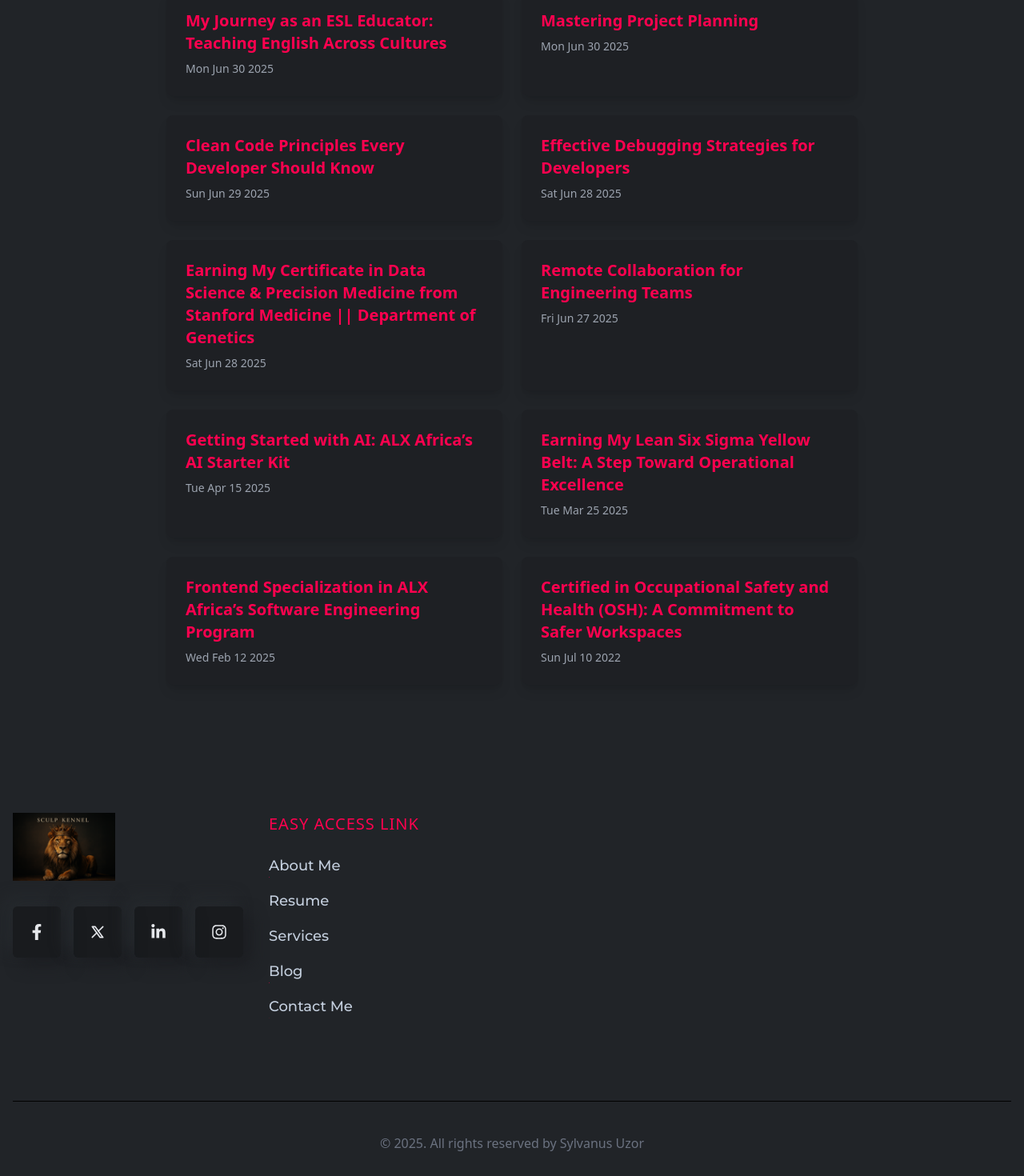
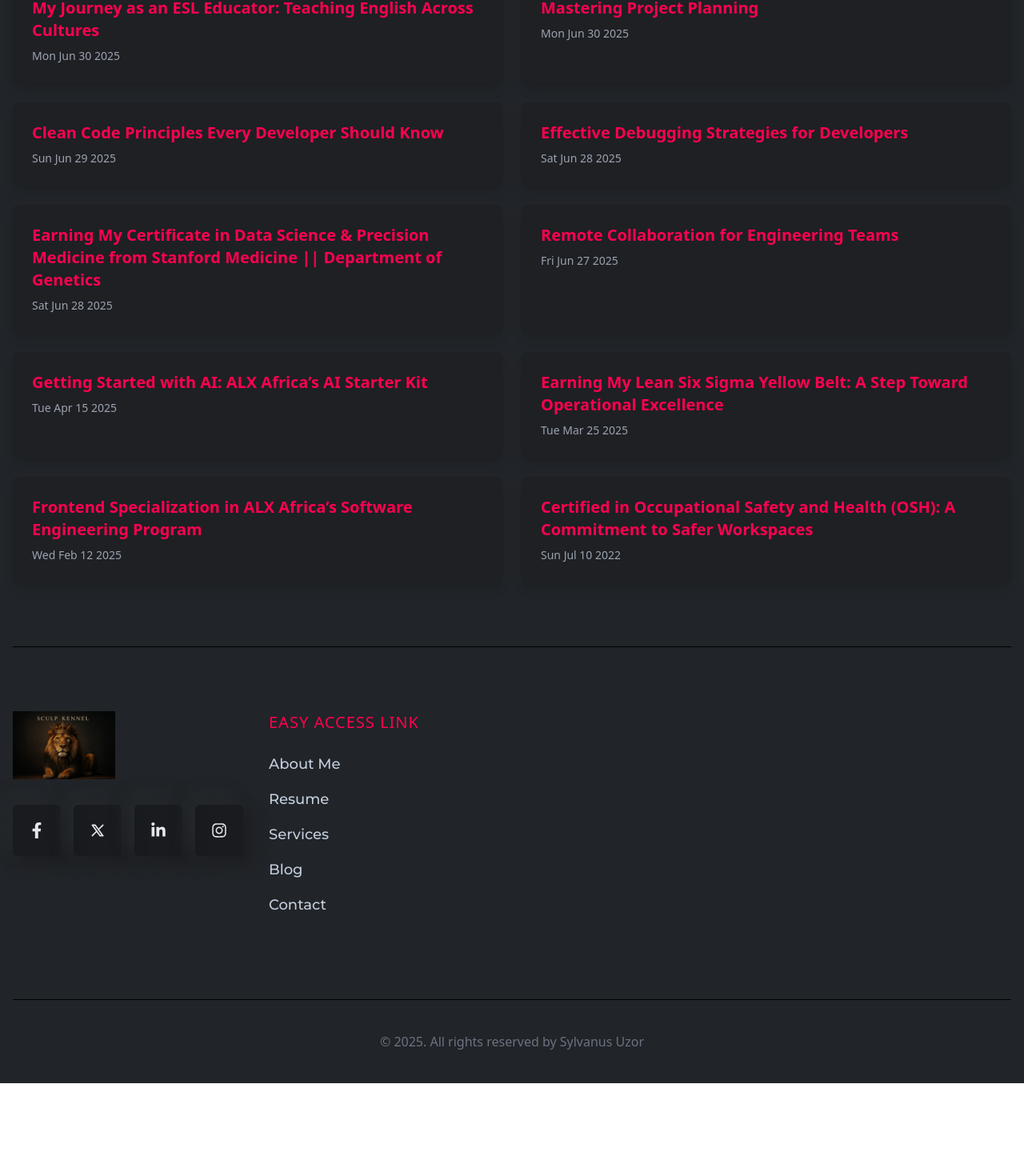
Before and after one commit to Emperoar0147/my-portfolio, a React (Create React App) app: page /#/blog in a window 1280 px wide. Shown: the part 580-2050 px from the top of the page at 80% size. After the commit the page ends 1934 px from the top, so only its background shows below. Built offline with nearby package versions, Linux system fonts and the light colour scheme.

Commit message:
Update footer links and scroll-to-top behavior

```diff
--- a/package.json
+++ b/package.json
@@ -18,6 +18,7 @@
     "react-icons": "^4.12.0",
     "react-markdown": "^10.1.0",
     "react-router-dom": "^6.30.1",
+    "react-router-hash-link": "^2.4.3",
     "react-scripts": "5.0.1",
     "react-scroll": "^1.8.9",
     "react-simple-typewriter": "^5.0.1",
--- a/src/App.js
+++ b/src/App.js
@@ -10,6 +10,7 @@ import Footer from "./components/footer/Footer";
 import FooterBottom from "./components/footer/FooterBottom";
 import BlogList from "./components/blog/BlogList";
 import BlogPost from "./components/blog/BlogPost";
+import ScrollToTop from "./components/ScrollToTop";
 
 function MainContent() {
   return (
@@ -29,6 +30,7 @@ function App() {
     <div className="w-full h-auto bg-bodyColor text-lightText px-4">
       <Navbar />
       <div className="max-w-screen-xl mx-auto">
+        <ScrollToTop />
         <Routes>
           <Route path="/" element={<MainContent />} />
           <Route path="/blog" element={<BlogList />} />
--- /dev/null
+++ b/src/components/ScrollToTop.js
@@ -0,0 +1,15 @@
+// src/components/ScrollToTop.js
+import { useEffect } from "react";
+import { useLocation } from "react-router-dom";
+
+const ScrollToTop = () => {
+  const { pathname } = useLocation();
+
+  useEffect(() => {
+    window.scrollTo(0, 0);
+  }, [pathname]);
+
+  return null;
+};
+
+export default ScrollToTop;
--- a/src/components/blog/BlogList.js
+++ b/src/components/blog/BlogList.js
@@ -10,8 +10,8 @@ const blogs = blogModules
   .sort((a, b) => new Date(b.date) - new Date(a.date));
 
 const BlogList = () => (
-  <section className="py-20 px-4 max-w-4xl mx-auto">
-    <h2 className="text-3xl font-bold mb-4">Blogs</h2>
+  <section className="w-full py-20 border-b-[1px] border-b-black">
+    <h2 className="text-5xl font-bold mb-4 text-center">Blog Posts</h2>
     <div className="grid gap-6 md:grid-cols-2">
       {blogs.map(({ slug, title, date }) => (
         <Link
--- a/src/components/footer/Footer.js
+++ b/src/components/footer/Footer.js
@@ -2,6 +2,7 @@ import React from 'react';
 import { FaFacebookF, FaLinkedinIn, FaInstagram } from 'react-icons/fa';
 import { TbBrandX } from 'react-icons/tb'; // X icon from react-icons
 import { logo } from '../../assets/index';
+import { HashLink as Link } from "react-router-hash-link";
 
 const Footer = () => {
   return (
@@ -28,46 +29,53 @@ const Footer = () => {
         <h3 className="text-xl uppercase text-designColor tracking-wider">Easy Access Link</h3>
         <ul className="flex flex-col gap-4 font-titleFont font-medium py-6 overflow-hidden">
           <li>
-            <a
-              href="#home"
+            <Link
+  to="/#home"
+  smooth
   className="w-full text-lg relative hover:text-designColor duration-300 group cursor-pointer"
 >
   About Me
   <span className="w-full h-[1px] bg-designColor inline-flex absolute left-0 -bottom-1 -translate-x-[100%] group-hover:translate-x-0 transition-transform duration-300"></span>
-            </a>
+</Link>
           </li>
           <li>
-            <a
-              href="#resume" // Change this to an external link if necessary
+            <Link
+  to="/#resume"
+  smooth
   className="w-full text-lg relative hover:text-designColor duration-300 group cursor-pointer"
 >
   Resume
   <span className="w-full h-[1px] bg-designColor inline-flex absolute left-0 -bottom-1 -translate-x-[100%] group-hover:translate-x-0 transition-transform duration-300"></span>
-            </a>
+</Link>
           </li>
           <li>
-            <a
-              href="#features"
+            <Link
+  to="/#features"
+  smooth
   className="w-full text-lg relative hover:text-designColor duration-300 group cursor-pointer"
 >
   Services
   <span className="w-full h-[1px] bg-designColor inline-flex absolute left-0 -bottom-1 -translate-x-[100%] group-hover:translate-x-0 transition-transform duration-300"></span>
-            </a>
+</Link>
           </li>
           <li>
-            <span className="w-full text-lg relative hover:text-designColor duration-300 group cursor-pointer">
+            <Link
+  to="/blog"
+  className="w-full text-lg relative hover:text-designColor duration-300 group cursor-pointer"
+>
   Blog
   <span className="w-full h-[1px] bg-designColor inline-flex absolute left-0 -bottom-1 -translate-x-[100%] group-hover:translate-x-0 transition-transform duration-300"></span>
-            </span>
+</Link>
           </li>
           <li>
-            <a
-              href="#contact"
+            <Link
+  to="/#contact"
+  smooth
   className="w-full text-lg relative hover:text-designColor duration-300 group cursor-pointer"
 >
-              Contact Me
+  Contact
   <span className="w-full h-[1px] bg-designColor inline-flex absolute left-0 -bottom-1 -translate-x-[100%] group-hover:translate-x-0 transition-transform duration-300"></span>
-            </a>
+</Link>
           </li>
         </ul>
       </div>
```
Also changed, not shown: 1 other file (tests, documents, lock files or other folders). Lines whose indentation alone changed are shown as unchanged.
